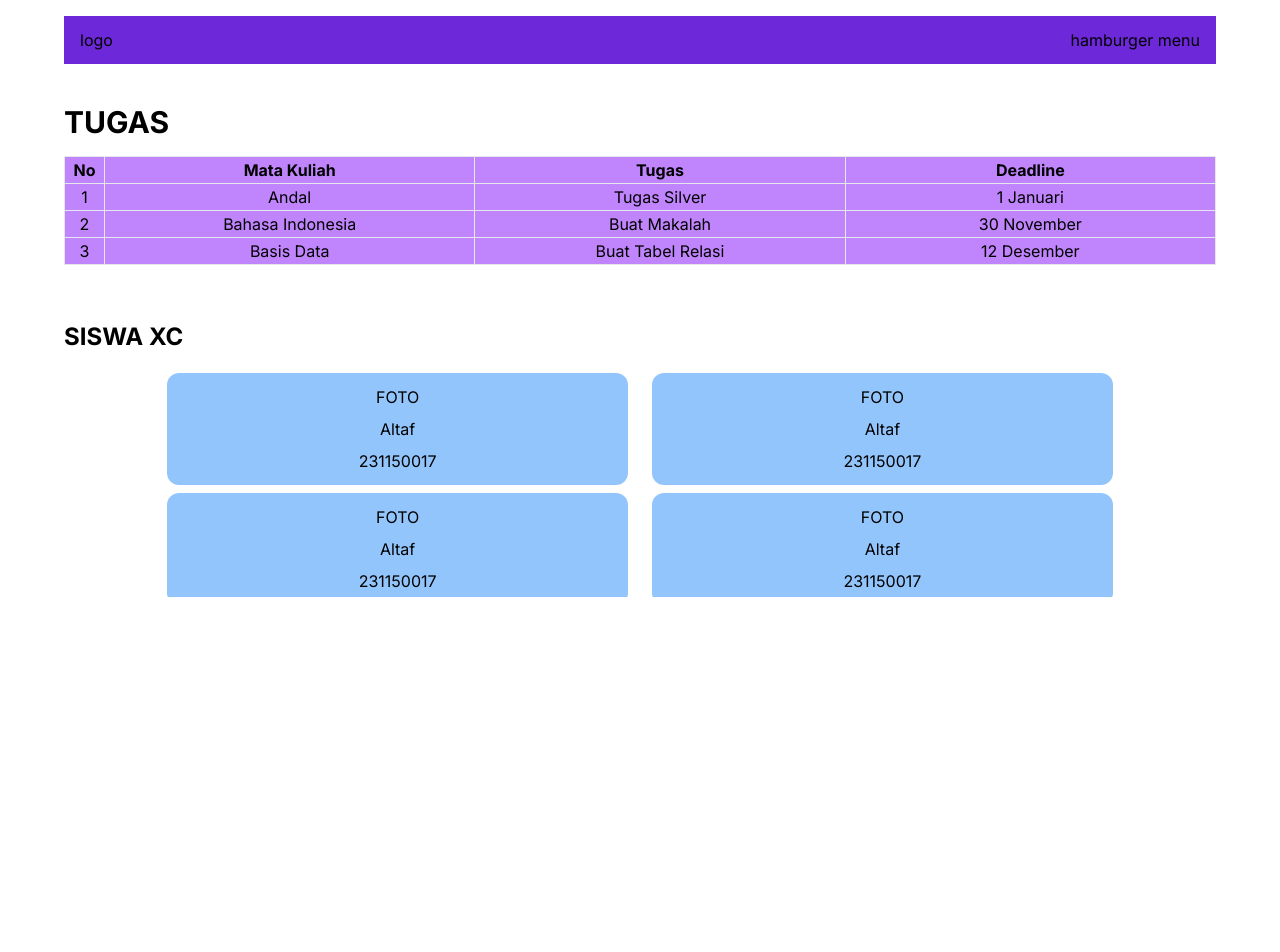
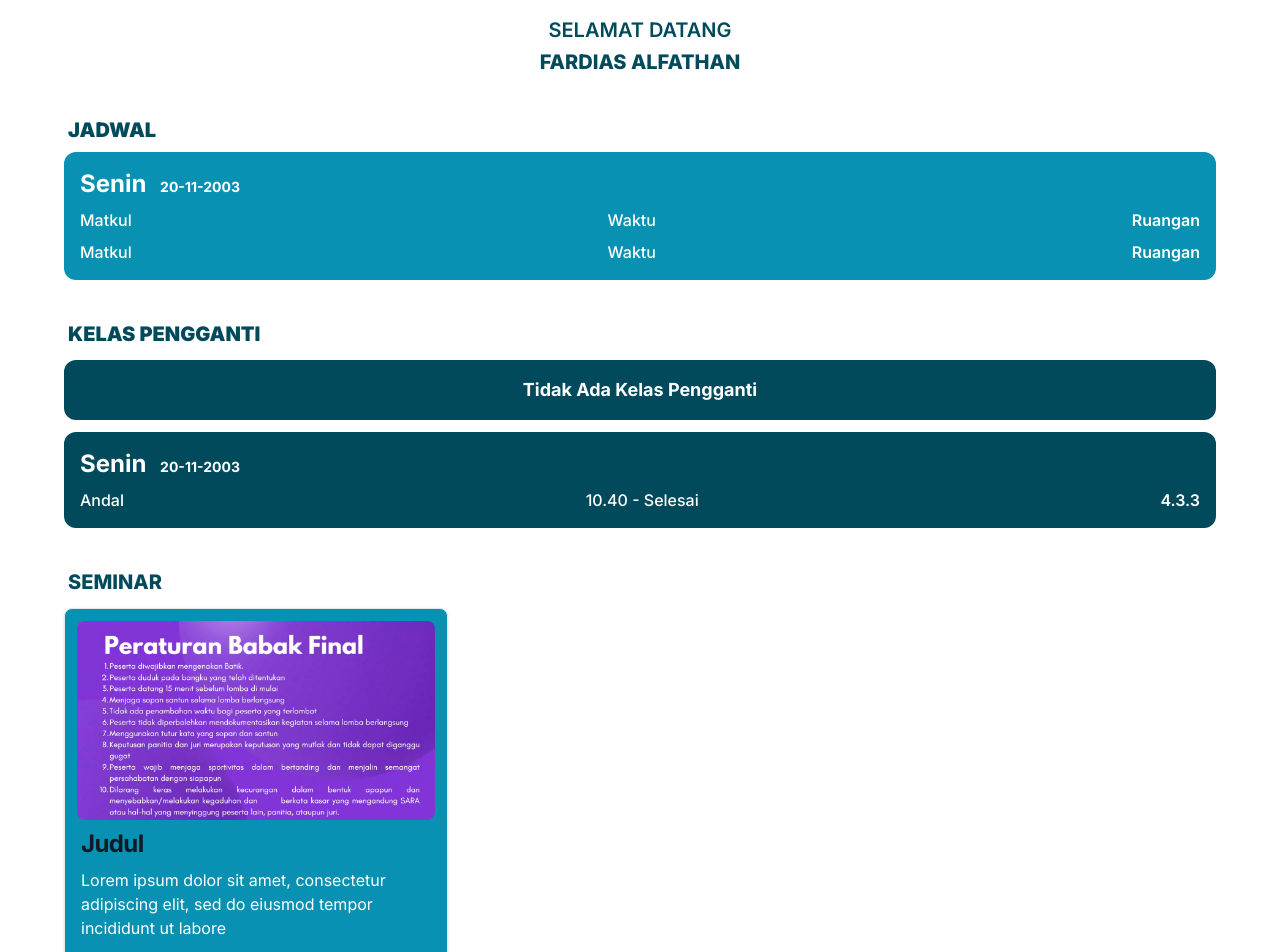
Before and after one commit to aftlah/web-kelas-xc, a Next.js app: page / in a window 1280 px wide. Shown: the top 952 px of the page. Before the commit the page ends 800 px from the top, so only its background shows below. Built offline with nearby package versions, Linux system fonts and the light colour scheme.

Commit message:
nambah jadwal, info kp, sama seminar

```diff
--- /dev/null
+++ b/src/app/components/JadwalKP.js
@@ -0,0 +1,24 @@
+import React from 'react'
+
+const JadwalKP = () => {
+    return (
+        <>
+            <h1 className='mt-10 px-1 font-black text-secondary text-xl'>KELAS PENGGANTI</h1>
+            <div className="bg-secondary rounded-xl mt-3 p-4">
+                <div className='text-white text-lg font-bold text-center'>Tidak Ada Kelas Pengganti</div>
+            </div>
+            <div className="bg-secondary rounded-xl mt-3 p-4">
+                <div className="text-white text-2xl font-bold">Senin <span className="text-sm ml-2">20-11-2003</span></div>
+                <div>
+                    <div className="flex justify-between mt-2 text-white font-medium">
+                        <div>Andal</div>
+                        <div>10.40 - Selesai</div>
+                        <div className="font-semibold">4.3.3</div>
+                    </div>
+                </div>
+            </div>
+        </>
+    )
+}
+
+export default JadwalKP
--- /dev/null
+++ b/src/app/components/JadwalMatkul.js
@@ -0,0 +1,26 @@
+import React from 'react'
+
+const JadwalMatkul = () => {
+  return (
+    <>
+    <h1 className='mt-10 px-1 font-black text-secondary text-xl'>JADWAL</h1>
+    <div className="bg-primary h-32 rounded-xl mt-2 p-4">
+        <div className="text-white text-2xl font-bold">Senin <span className="text-sm ml-2">20-11-2003</span></div>
+        <div>
+          <div className="flex justify-between mt-2 text-white font-medium">
+            <div>Matkul</div>
+            <div>Waktu</div>
+            <div className="font-semibold">Ruangan</div>
+          </div>
+          <div className="flex justify-between mt-2 text-white font-medium">
+            <div>Matkul</div>
+            <div>Waktu</div>
+            <div className="font-semibold">Ruangan</div>
+          </div>
+        </div>
+      </div>
+    </>
+  )
+}
+
+export default JadwalMatkul
--- a/src/app/components/Navbar.js
+++ /dev/null
@@ -1,18 +0,0 @@
-import React from 'react'
-
-const Navbar = () => {
-   return (
-      <>
-         <div className='bg-violet-700 flex justify-between mt-4 h-12 mx-auto items-center p-4'>
-            <div>
-               logo
-            </div>
-            <div>
-               hamburger menu
-            </div>
-         </div>
-      </>
-   )
-}
-
-export default Navbar
--- /dev/null
+++ b/src/app/components/Seminar.js
@@ -0,0 +1,28 @@
+import React from 'react'
+import Image from 'next/image'
+
+const Seminar = () => {
+    return (
+        <>
+            <div className='text-secondary text-xl mt-10 px-1 font-extrabold'>SEMINAR</div>
+
+            <div className="max-w-sm border mt-3 p-3 border-gray-200 rounded-lg shadow bg-primary">
+                <a href="#">
+                    <Image src="/images/5.png" alt="" width={400} height={200} className='rounded-lg' />
+                </a>
+                <div>
+                    <h5 className="my-2 pl-1 text-2xl font-bold tracking-tight text-gray-900 dark:text-white">Judul</h5>
+                    <p className="mb-3 pl-1 font-normal text-white">Lorem ipsum dolor sit amet, consectetur
+                        adipiscing elit, sed do eiusmod tempor
+                        incididunt ut labore</p>
+                    <a href="#" className="inline-flex items-center px-4 py-3 text-sm text-center text-white bg-secondary rounded-xl font-extrabold">
+                        Lihat lebih banyak
+                    </a>
+                </div>
+            </div>
+
+        </>
+    )
+}
+
+export default Seminar
--- a/src/app/components/Siswa.js
+++ /dev/null
@@ -1,68 +0,0 @@
-import React from 'react'
-
-const Siswa = () => {
-  return (
-    <div className='mt-14'>
-      <h1 className='text-2xl font-bold mb-5'>
-        SISWA XC
-      </h1>
-      <div className=' h-56 overflow-y-auto'>
-        <ul className=' w-[100%] flex flex-wrap justify-center gap-y-2 gap-x-6 '>
-          <div className='bg-blue-300 py-3 rounded-xl w-[40%] flex-col items-center justify-center text-center'>
-            <li>FOTO</li>
-            <li className='my-2'>Altaf</li>
-            <li>231150017</li>
-          </div>
-          <div className='bg-blue-300 py-3 rounded-xl w-[40%]  flex-col items-center justify-center text-center'>
-            <li>FOTO</li>
-            <li className='my-2'>Altaf</li>
-            <li>231150017</li>
-          </div>
-          <div className='bg-blue-300 py-3 rounded-xl w-[40%] flex-col items-center justify-center text-center'>
-            <li>FOTO</li>
-            <li className='my-2'>Altaf</li>
-            <li>231150017</li>
-          </div>
-          <div className='bg-blue-300 py-3 rounded-xl w-[40%]  flex-col items-center justify-center text-center'>
-            <li>FOTO</li>
-            <li className='my-2'>Altaf</li>
-            <li>231150017</li>
-          </div>
-          <div className='bg-blue-300 py-3 rounded-xl w-[40%] flex-col items-center justify-center text-center'>
-            <li>FOTO</li>
-            <li className='my-2'>Altaf</li>
-            <li>231150017</li>
-          </div>
-          <div className='bg-blue-300 py-3 rounded-xl w-[40%]  flex-col items-center justify-center text-center'>
-            <li>FOTO</li>
-            <li className='my-2'>Altaf</li>
-            <li>231150017</li>
-          </div>
-          <div className='bg-blue-300 py-3 rounded-xl w-[40%] flex-col items-center justify-center text-center'>
-            <li>FOTO</li>
-            <li className='my-2'>Altaf</li>
-            <li>231150017</li>
-          </div>
-          <div className='bg-blue-300 py-3 rounded-xl w-[40%]  flex-col items-center justify-center text-center'>
-            <li>FOTO</li>
-            <li className='my-2'>Altaf</li>
-            <li>231150017</li>
-          </div>
-          <div className='bg-blue-300 py-3 rounded-xl w-[40%] flex-col items-center justify-center text-center'>
-            <li>FOTO</li>
-            <li className='my-2'>Altaf</li>
-            <li>231150017</li>
-          </div>
-          <div className='bg-blue-300 py-3 rounded-xl w-[40%]  flex-col items-center justify-center text-center'>
-            <li>FOTO</li>
-            <li className='my-2'>Altaf</li>
-            <li>231150017</li>
-          </div>
-
-        </ul>
-      </div>
-    </div>
-  )
-}
-
-export default Siswa
--- /dev/null
+++ b/src/app/components/TopBar.js
@@ -0,0 +1,20 @@
+import React from 'react'
+
+const Navbar = () => {
+   return (
+      <>
+         <div className='mt-4'>
+               <div className='text-secondary text-center'>
+                  <div className='text-xl font-semibold'>
+                     SELAMAT DATANG
+                  </div>
+                  <div className='text-xl font-extrabold mt-1'>
+                     FARDIAS ALFATHAN
+                  </div>
+               </div>
+            </div>
+      </>
+   )
+}
+
+export default Navbar
--- a/src/app/components/Tugas.js
+++ /dev/null
@@ -1,43 +0,0 @@
-import React from 'react'
-
-function Tugas() {
-  return (
-    <>
-
-      <h1 className="text-3xl font-bold mt-10">TUGAS</h1>
-      <table className="table-fixed w-full text-center mt-4 bg-purple-400 ">
-        <thead>
-          <tr>
-            <th className="border border-solid w-10">No</th>
-            <th className="border border-solid ">Mata Kuliah</th>
-            <th className="border border-solid ">Tugas</th>
-            <th className="border border-solid ">Deadline</th>
-          </tr>
-        </thead>
-        <tbody>
-          <tr>
-            <td className="border border-solid">1</td>
-            <td className="border border-solid">Andal</td>
-            <td className="border border-solid">Tugas Silver</td>
-            <td className="border border-solid">1 Januari</td>
-          </tr>
-          <tr>
-            <td className="border border-solid">2</td>
-            <td className="border border-solid">Bahasa Indonesia</td>
-            <td className="border border-solid">Buat Makalah</td>
-            <td className="border border-solid">30 November</td>
-          </tr>
-          <tr>
-            <td className="border border-solid">3</td>
-            <td className="border border-solid">Basis Data</td>
-            <td className="border border-solid">Buat Tabel Relasi</td>
-            <td className="border border-solid">12 Desember</td>
-          </tr>
-
-        </tbody>
-      </table>
-    </>
-  )
-}
-
-export default Tugas
--- a/src/app/page.js
+++ b/src/app/page.js
@@ -1,14 +1,15 @@
-// 'use client'
-import Navbar from "./components/Navbar"
-import Siswa from "./components/Siswa"
-import Tugas from "./components/Tugas"
+import JadwalKP from "./components/JadwalKP"
+import JadwalMatkul from "./components/JadwalMatkul"
+import Seminar from "./components/Seminar"
+import TopBar from "./components/TopBar"
 
 export default function Home() {
   return (
     <div className="w-[90%] mx-auto">
-      <Navbar />
-      <Tugas/>
-      <Siswa/>
+      <TopBar />
+      <JadwalMatkul />
+      <JadwalKP />
+      <Seminar/>
 
 
     </div>
--- a/tailwind.config.js
+++ b/tailwind.config.js
@@ -12,7 +12,13 @@ module.exports = {
         'gradient-conic':
           'conic-gradient(from 180deg at 50% 50%, var(--tw-gradient-stops))',
       },
+      colors: {
+        'primary': '#0891B2',
+        'secondary': '#004A5C',
+      }
     },
   },
-  plugins: [],
+  plugins: [
+
+  ],
 }
```
Also changed, not shown: public/images/5.png (added).
